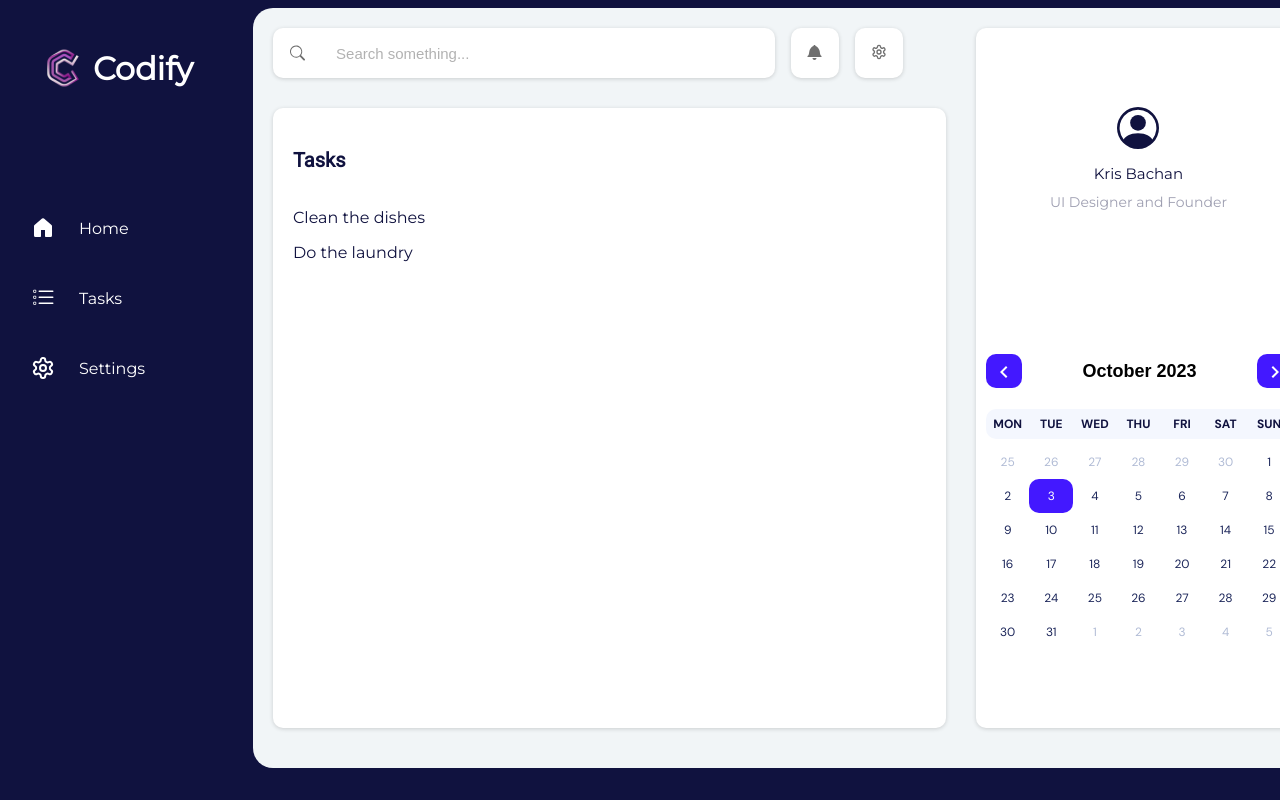
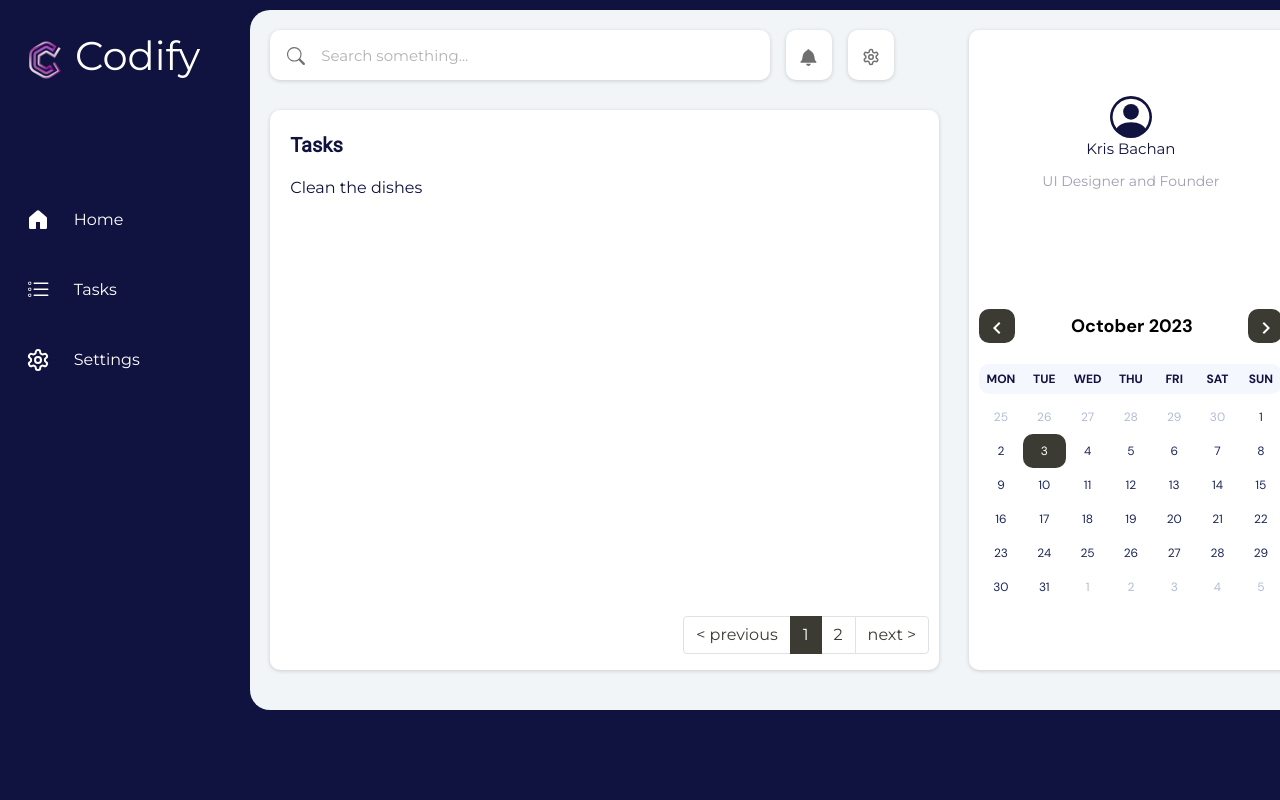
Before and after one commit to k2pbac/codify, a React (Create React App) app: page / in a window 1280 px wide. Shown: the top 800 px of the page. Built offline with nearby package versions, Linux system fonts and the light colour scheme.

Commit message:
add pagination'

```diff
--- a/package.json
+++ b/package.json
@@ -11,6 +11,7 @@
     "react-calendar": "^4.6.0",
     "react-dom": "^18.2.0",
     "react-icons": "^4.11.0",
+    "react-paginate": "^8.2.0",
     "react-scripts": "5.0.1",
     "web-vitals": "^2.1.4"
   },
--- a/src/App.css
+++ b/src/App.css
@@ -26,10 +26,9 @@ body {
 }
 
 .side-panel a svg {
-  /* margin: 0 16px; */
   margin-right: 16px;
   margin-left: 10px;
-  font-size: 24px;
+  font-size: 40px;
   padding: 8px;
 }
 
@@ -65,8 +64,9 @@ body {
   max-height: fit-content;
   background-color: rgb(241, 245, 247);
   color: #10123f;
-  margin-right: 2px;
+  margin-right: 10px;
   margin-left: 50px;
+  margin-top: 10px;
   border-radius: 20px;
   gap: 30px;
   padding-top: 20px;
--- a/src/SearchBar.css
+++ b/src/SearchBar.css
@@ -21,12 +21,14 @@
   overflow: hidden;
   max-width: 500px;
   box-shadow: rgba(0, 0, 0, 0.16) 0px 1px 4px;
+  padding: 16px;
 }
 #search {
   border: none;
   width: 450px;
   font-size: 15px;
-  padding: 15px;
+  padding: 9px;
+  padding-left: 16px;
   color: black;
 }
 #search:focus {
@@ -39,8 +41,8 @@
 .search-icon,
 .bell-icon,
 .settings-icon {
-  padding: 16px;
   color: rgba(0, 0, 0, 0.564);
+  font-size: 18px;
 }
 
 #icon-wrapper {
@@ -48,4 +50,15 @@
   margin-left: 16px;
   border-radius: 10px;
   box-shadow: rgba(0, 0, 0, 0.16) 0px 1px 4px;
+  padding: 14px;
 }
+
+.page-link {
+  color: #3b3b34 !important;
+}
+
+.page-item.active .page-link {
+  background-color: #3b3b34 !important;
+  border-color: #3b3b34 !important;
+  color: white !important;
+}
--- a/src/TodoItem.js
+++ b/src/TodoItem.js
@@ -1,7 +1,7 @@
 const TodoItem = ({ item }) => {
   return (
-    <div>
-      <p>{item.name}</p>
+    <div className="todo">
+      <span>{item.name}</span>
     </div>
   );
 };
--- a/src/TodoList.js
+++ b/src/TodoList.js
@@ -1,16 +1,63 @@
+import React, { useState } from "react";
 import TodoItem from "./TodoItem";
+import ReactPaginate from "react-paginate";
+
+const Items = ({ currentItems }) => {
+  return (
+    <>
+      {currentItems &&
+        currentItems.map((el, id) => <TodoItem key={id} item={el}></TodoItem>)}
+    </>
+  );
+};
 
 const TodoList = ({ items }) => {
-  const collection = items.map((el, id) => {
-    return <TodoItem key={id} item={el}></TodoItem>;
-  });
+  const itemsPerPage = 1;
+  const [itemOffset, setItemOffset] = useState(0);
+
+  // Simulate fetching items from another resources.
+  // (This could be items from props; or items loaded in a local state
+  // from an API endpoint with useEffect and useState)
+  const endOffset = itemOffset + itemsPerPage;
+  console.log(`Loading items from ${itemOffset} to ${endOffset}`);
+  const currentItems = items.slice(itemOffset, endOffset);
+  const pageCount = Math.ceil(items.length / itemsPerPage);
+  const handlePageClick = (event) => {
+    const newOffset = (event.selected * itemsPerPage) % items.length;
+    console.log(
+      `User requested page number ${event.selected}, which is offset ${newOffset}`
+    );
+    setItemOffset(newOffset);
+  };
 
   return (
     <div className="TodoList">
       <div className="search-container">
         <p>Tasks</p>
       </div>
-      <div>{collection}</div>
+      <div>
+        <Items currentItems={currentItems} />
+        <ReactPaginate
+          nextLabel="next >"
+          onPageChange={handlePageClick}
+          pageRangeDisplayed={3}
+          marginPagesDisplayed={2}
+          pageCount={pageCount}
+          previousLabel="< previous"
+          pageClassName="page-item"
+          pageLinkClassName="page-link"
+          previousClassName="page-item"
+          previousLinkClassName="page-link"
+          nextClassName="page-item"
+          nextLinkClassName="page-link"
+          breakLabel="..."
+          breakClassName="page-item"
+          breakLinkClassName="page-link"
+          containerClassName="pagination"
+          activeClassName="active"
+          renderOnZeroPageCount={null}
+        />
+      </div>
     </div>
   );
 };
--- a/src/index.css
+++ b/src/index.css
@@ -1,3 +1,4 @@
+@import "https://cdn.jsdelivr.net/npm/bootstrap@5.1.3/dist/css/bootstrap.min.css";
 @import "./todo.css";
 @import "./App.css";
 @import "./Calendar.css";
--- a/src/index.js
+++ b/src/index.js
@@ -1,17 +1,11 @@
-import React from 'react';
-import ReactDOM from 'react-dom/client';
-import './index.css';
-import App from './App';
-import reportWebVitals from './reportWebVitals';
+import React from "react";
+import ReactDOM from "react-dom/client";
+import "./index.css";
+import App from "./App";
 
-const root = ReactDOM.createRoot(document.getElementById('root'));
+const root = ReactDOM.createRoot(document.getElementById("root"));
 root.render(
   <React.StrictMode>
     <App />
   </React.StrictMode>
 );
-
-// If you want to start measuring performance in your app, pass a function
-// to log results (for example: reportWebVitals(console.log))
-// or send to an analytics endpoint. Learn more: https://bit.ly/CRA-vitals
-reportWebVitals();
--- a/src/minicalendar.css
+++ b/src/minicalendar.css
@@ -24,14 +24,14 @@ abbr[title] {
   text-decoration: unset !important;
 }
 .react-calendar__navigation__prev-button {
-  background-color: #4318ff !important;
+  background-color: #3b3b34 !important;
   border-radius: 10px;
   min-width: 34px !important;
   height: 34px !important;
   color: white;
 }
 .react-calendar__navigation__next-button {
-  background-color: #4318ff !important;
+  background-color: #3b3b34 !important;
   border-radius: 10px;
   min-width: 34px !important;
   width: 34px !important;
@@ -73,7 +73,7 @@ abbr[title] {
 .react-calendar__tile--active,
 .react-calendar__tile--active:enabled:hover,
 .react-calendar__tile--active:enabled:focus {
-  background: #4318ff;
+  background: #3b3b34;
   border-radius: 10px;
   color: white;
 }
@@ -81,13 +81,13 @@ abbr[title] {
 .react-calendar__tile--range:enabled:hover,
 .react-calendar__tile--range:enabled:focus {
   background: #f4f7fe;
-  color: #4318ff;
+  color: #3b3b34;
   border-radius: 0px;
 }
 .react-calendar__tile--rangeStart,
 .react-calendar__tile--rangeStart:enabled:hover,
 .react-calendar__tile--rangeStart:enabled:focus {
-  background: #4318ff;
+  background: #3b3b34;
   border-top-left-radius: 10px;
   border-bottom-left-radius: 10px;
   color: white;
@@ -95,7 +95,7 @@ abbr[title] {
 .react-calendar__tile--rangeEnd,
 .react-calendar__tile--rangeEnd:enabled:hover,
 .react-calendar__tile--rangeEnd:enabled:focus {
-  background: #4318ff;
+  background: #3b3b34;
   border-top-right-radius: 10px;
   border-bottom-right-radius: 10px;
   color: white;
--- a/src/reportWebVitals.js
+++ /dev/null
@@ -1,13 +0,0 @@
-const reportWebVitals = onPerfEntry => {
-  if (onPerfEntry && onPerfEntry instanceof Function) {
-    import('web-vitals').then(({ getCLS, getFID, getFCP, getLCP, getTTFB }) => {
-      getCLS(onPerfEntry);
-      getFID(onPerfEntry);
-      getFCP(onPerfEntry);
-      getLCP(onPerfEntry);
-      getTTFB(onPerfEntry);
-    });
-  }
-};
-
-export default reportWebVitals;
--- a/src/todo.css
+++ b/src/todo.css
@@ -6,6 +6,7 @@
   padding: 20px;
   grid-area: list;
   box-shadow: rgba(0, 0, 0, 0.16) 0px 1px 4px;
+  position: relative;
 }
 
 .TodoList .search-container {
@@ -14,3 +15,13 @@
   font-weight: 700;
   font-family: "Roboto", sans-serif;
 }
+
+.pagination {
+  position: absolute;
+  bottom: 0;
+  right: 10px;
+}
+
+.todo .todo-image {
+  margin-right: 6px;
+}
```
Also changed, not shown: 1 other file (tests, documents, lock files or other folders).
